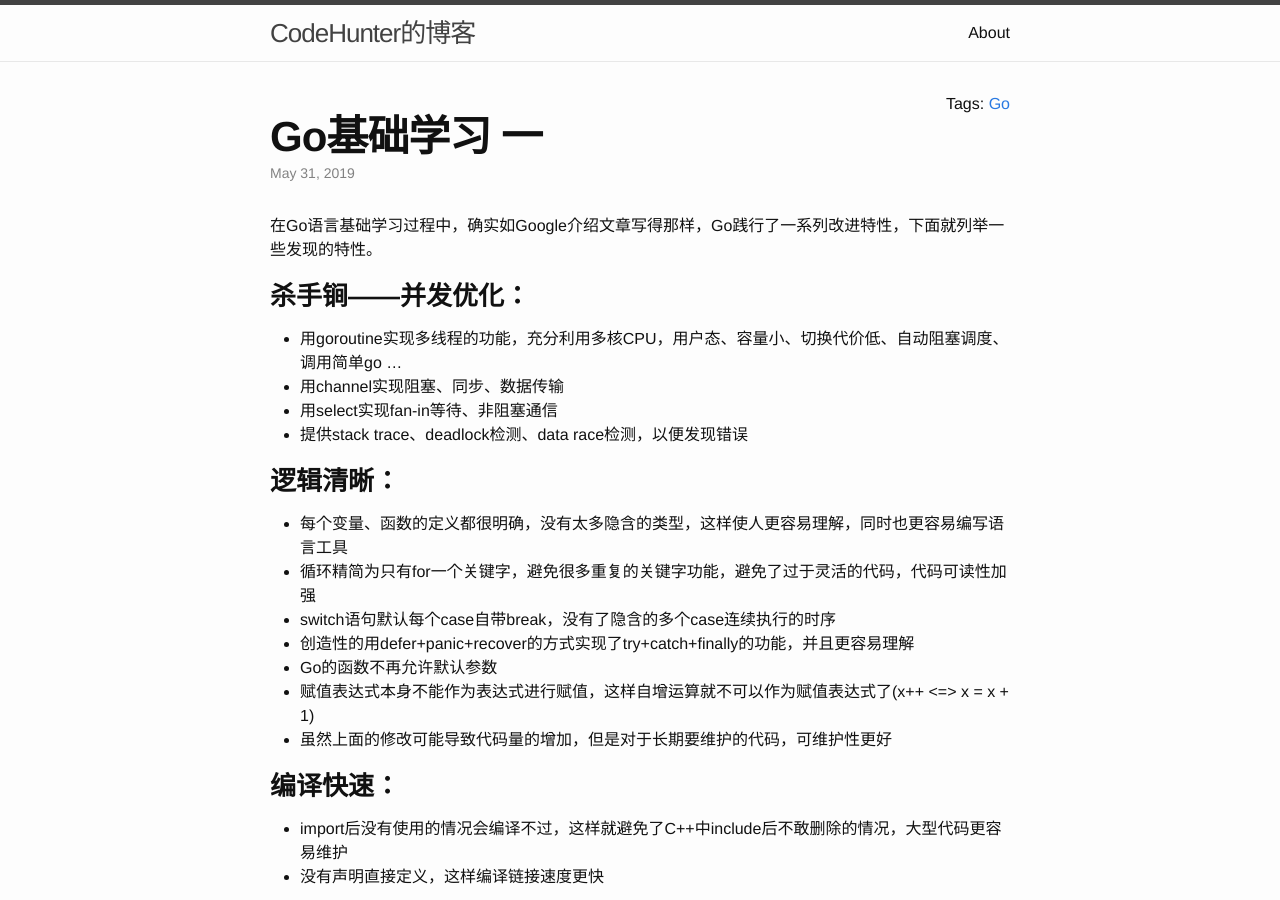
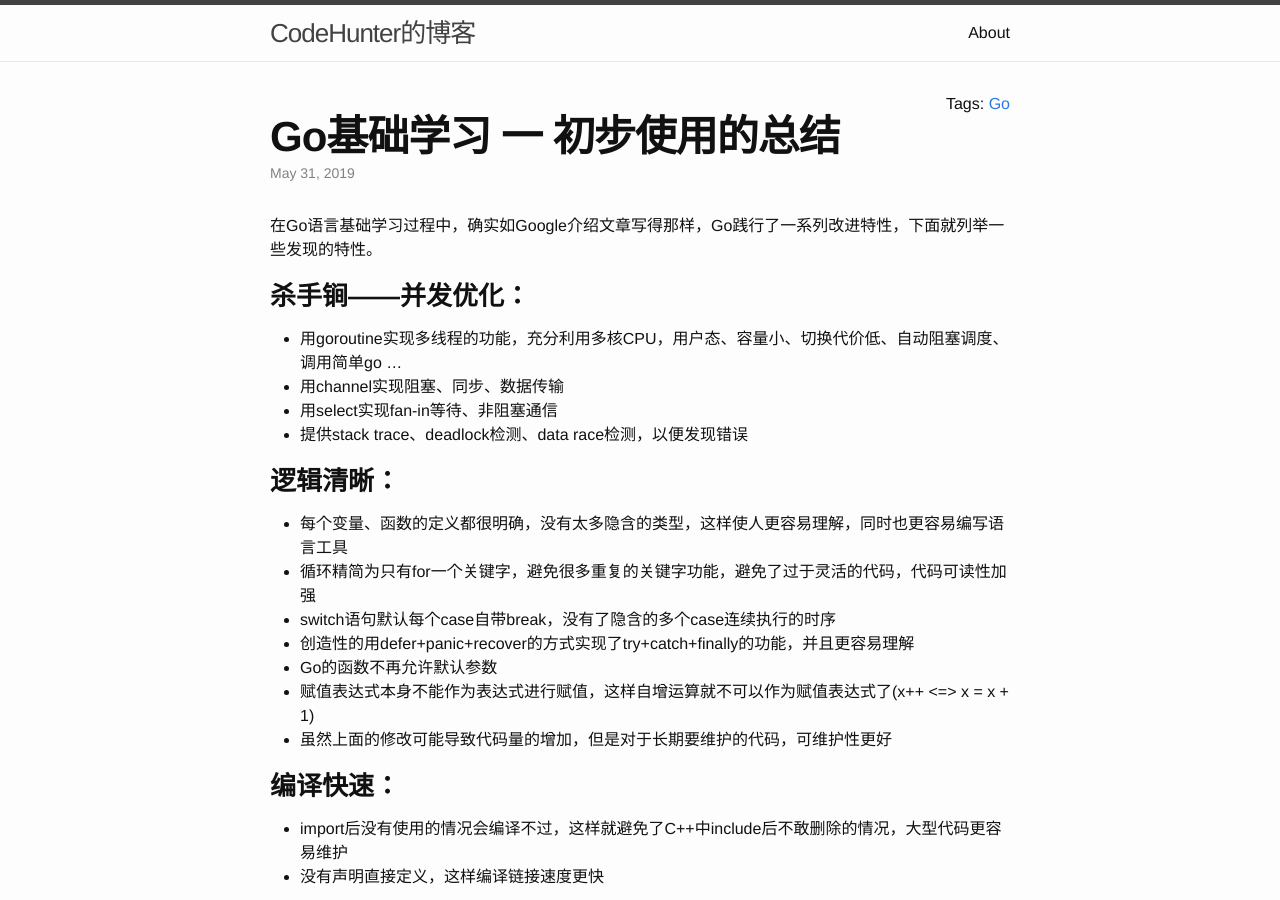
Before and after one commit to CodeHunter2006/CodeHunter2006.github.io, a Jekyll site: the page built from _posts/2019-05-31-Go.md, in a window 1280 px wide and 900 px high. Built offline with Jekyll 4.4.1, drawn with Linux system fonts in a browser that asks for light colours.

Commit message:
内容修正

```diff
--- a/_posts/2019-05-31-Go.md
+++ b/_posts/2019-05-31-Go.md
@@ -1,6 +1,6 @@
 ---
 layout: post
-title:  "Go基础学习 一"
+title:  "Go基础学习 一 初步使用的总结"
 date:   2019-05-31 22:00:00 +0800
 tags: Go
 ---
```
